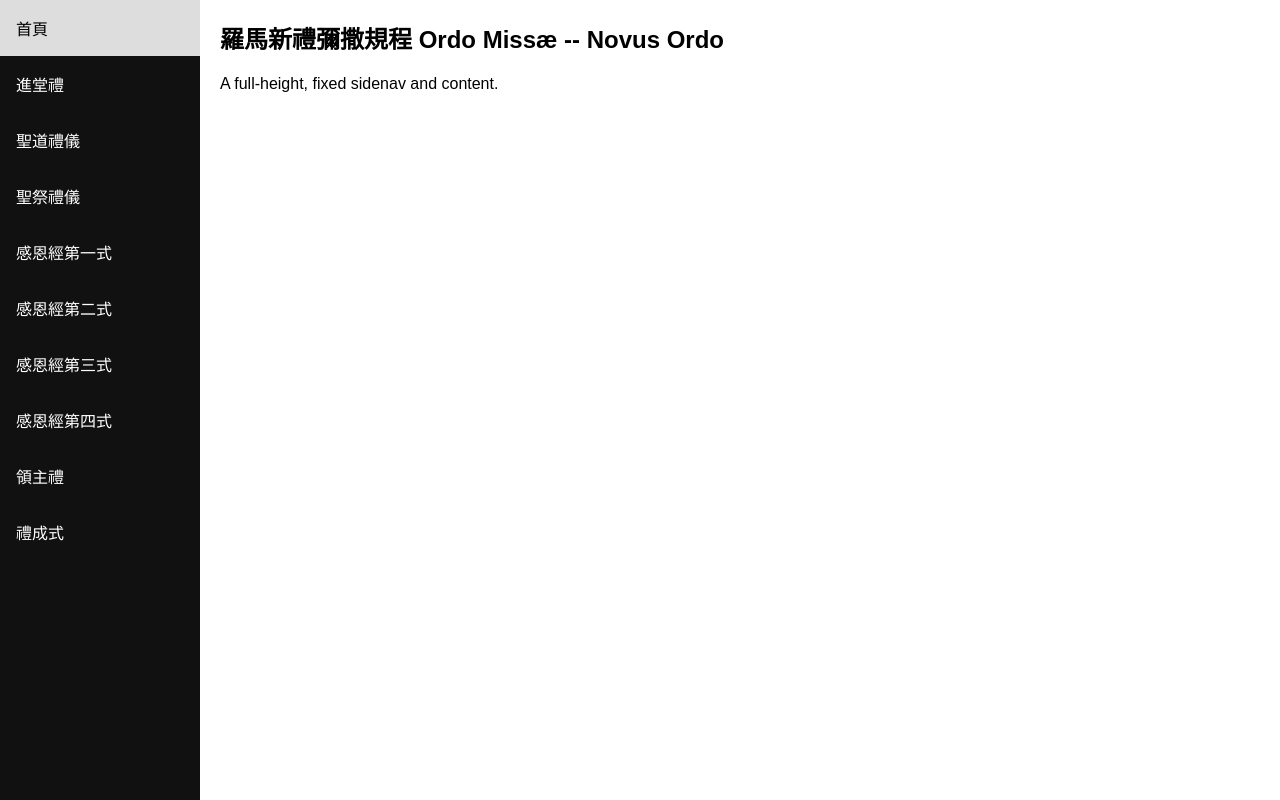
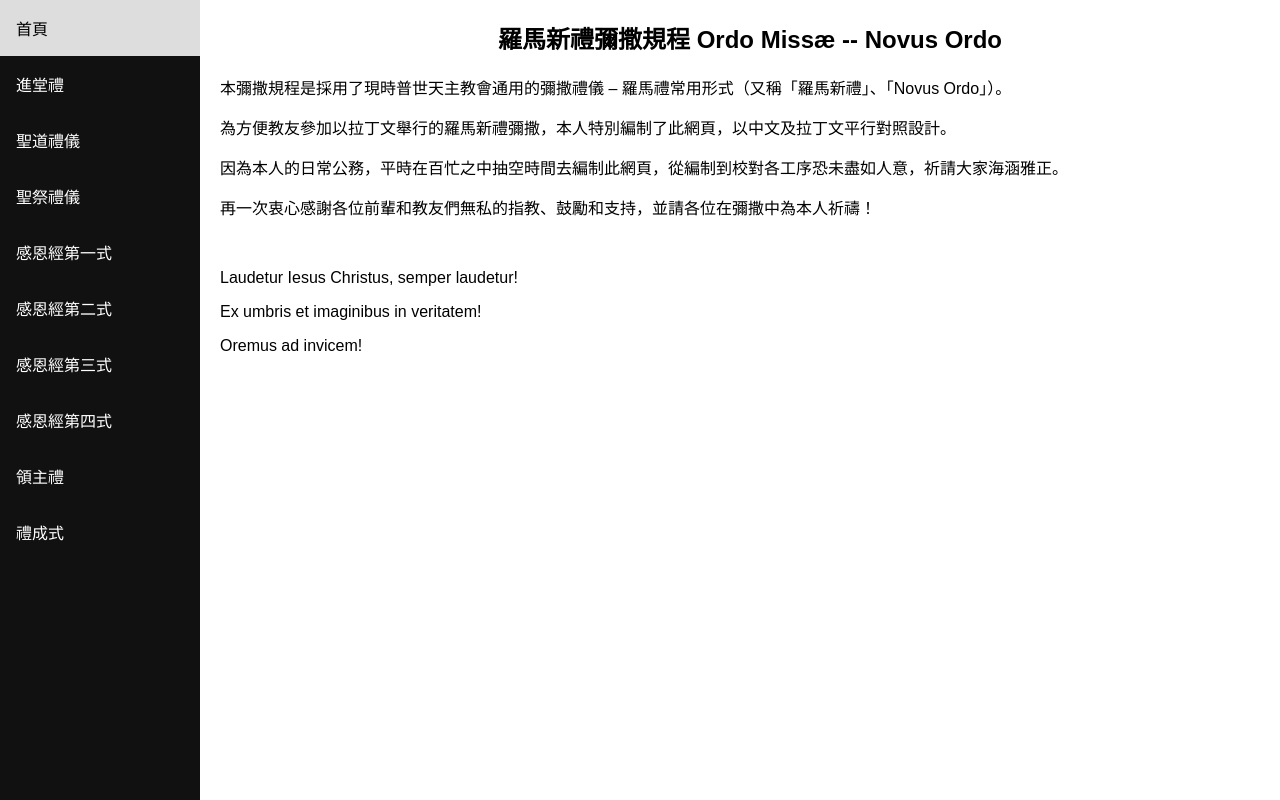
Before and after one commit to cyrillusmariae/ordo-missae, a plain HTML site: page index.html in a window 1280 px wide. Drawn offline with Linux system fonts and the light colour scheme.

Commit message:
Update index.html

```diff
--- a/index.html
+++ b/index.html
@@ -1,7 +1,7 @@
 <!DOCTYPE html>
 <html lang="en">
 <head>
-<title>CSS Template</title>
+<title>羅馬新禮彌撒規程 Ordo Missæ -- Novus Ordo</title>
 <meta charset="utf-8">
 <meta name="viewport" content="width=device-width, initial-scale=1">
 <style>
@@ -64,8 +64,17 @@ body {
 </div>
 
 <div class="content">
-  <h2>羅馬新禮彌撒規程 Ordo Missæ -- Novus Ordo</h2>
-  <p>A full-height, fixed sidenav and content.</p>
+  <div style="text-align: center;">
+    <h2>羅馬新禮彌撒規程 Ordo Missæ -- Novus Ordo</h2>
+  </div>
+  <p>本彌撒規程是採用了現時普世天主教會通用的彌撒禮儀 – 羅馬禮常用形式（又稱「羅馬新禮」、「Novus Ordo」）。</p>
+  <p>為方便教友參加以拉丁文舉行的羅馬新禮彌撒，本人特別編制了此網頁，以中文及拉丁文平行對照設計。</p>
+  <p>因為本人的日常公務，平時在百忙之中抽空時間去編制此網頁，從編制到校對各工序恐未盡如人意，祈請大家海涵雅正。</p>
+  <p>再一次衷心感謝各位前輩和教友們無私的指教、鼓勵和支持，並請各位在彌撒中為本人祈禱！</p>
+  <br>
+  <p>Laudetur Iesus Christus, semper laudetur!</p>
+  <p>Ex umbris et imaginibus in veritatem!</p>
+  <p>Oremus ad invicem!</p>
 </div>
 
 </body>
```
